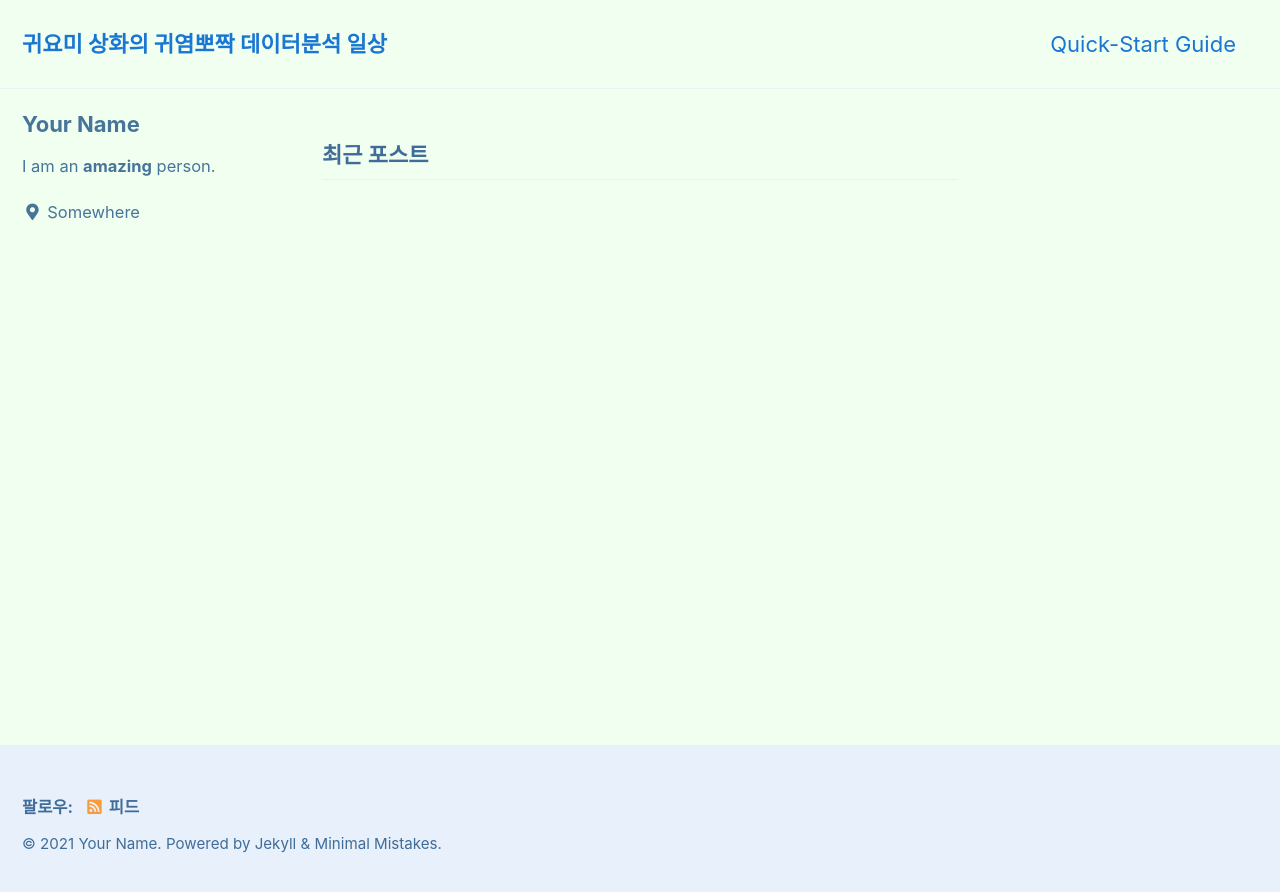
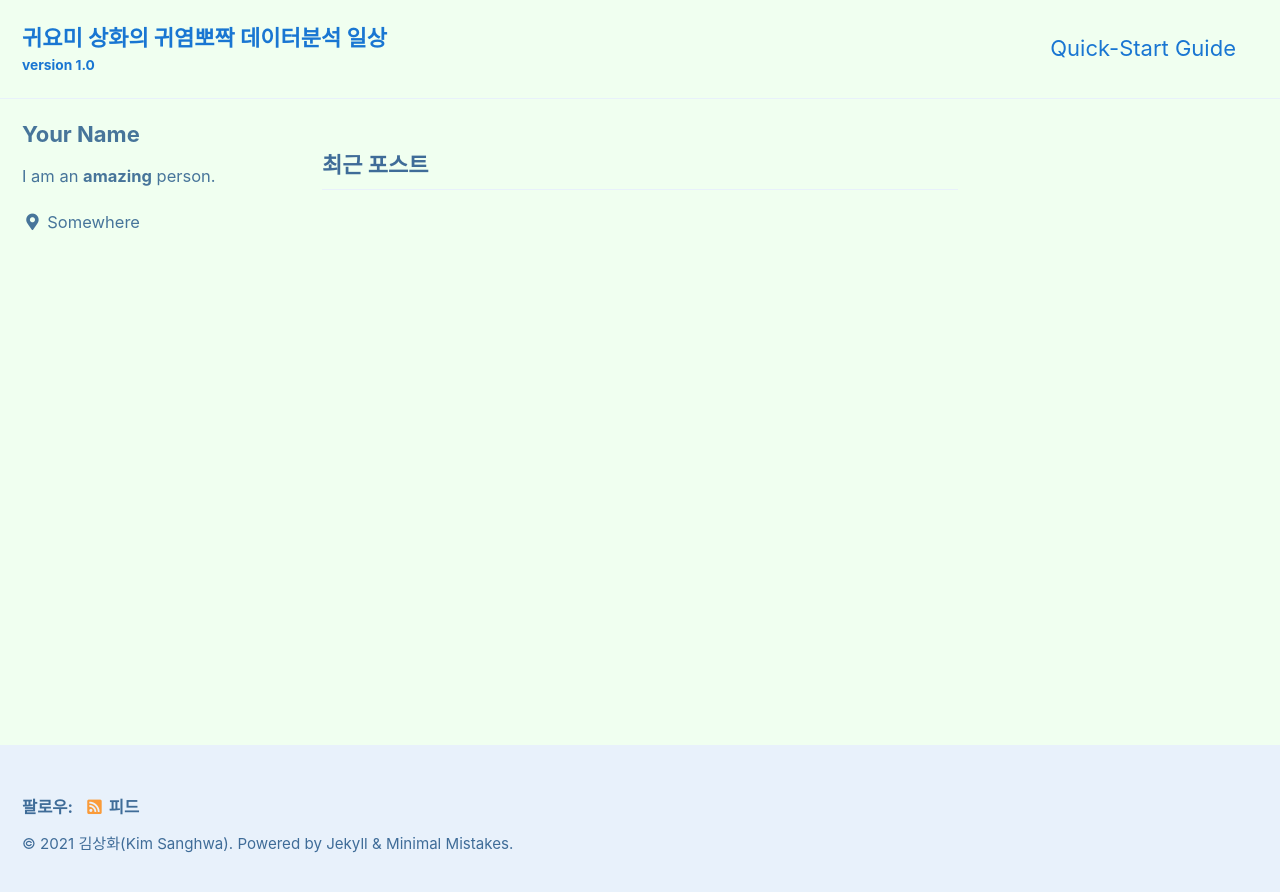
Before and after one commit to kshway/kshway.github.io, a Jekyll site: the page built from index.html, in a window 1280 px wide. Shown: the top 892 px of the page. Built offline with Jekyll 4.4.1, drawn with Linux system fonts in a browser that asks for light colours; cached includes are drawn as plain includes; the list of posts is cut into pages by our own code.

Commit message:
Update _config.yml

```diff
--- a/_config.yml
+++ b/_config.yml
@@ -19,15 +19,15 @@ minimal_mistakes_skin    : "aqua"
 locale                   : "ko-KR"
 title                    : "귀요미 상화의 귀염뽀짝 데이터분석 일상"
 title_separator          : "-"
-subtitle                 : # site tagline that appears below site title in masthead
-name                     : "Your Name"
-description              : "An amazing website."
-url                      : # the base hostname & protocol for your site e.g. "https://mmistakes.github.io"
+subtitle                 : "version 1.0" # site tagline that appears below site title in masthead
+name                     : "김상화(Kim Sanghwa)"
+description              : "주어진 상황에 최선을"
+url                      : "https://kshway.github.io" # the base hostname & protocol for your site e.g. "https://mmistakes.github.io"
 baseurl                  : # the subpath of your site, e.g. "/blog"
-repository               : # GitHub username/repo-name e.g. "mmistakes/minimal-mistakes"
+repository               : "https://github.com/kshway/kshway.github.io" # GitHub username/repo-name e.g. "mmistakes/minimal-mistakes"
 teaser                   : # path of fallback teaser image, e.g. "/assets/images/500x300.png"
 logo                     : # path of logo image to display in the masthead, e.g. "/assets/images/88x88.png"
-masthead_title           : # overrides the website title displayed in the masthead, use " " for no title
+masthead_title           : "귀요미 상화의 귀염뽀짝 데이터분석 일상" # overrides the website title displayed in the masthead, use " " for no title
 # breadcrumbs            : false # true, false (default)
 words_per_minute         : 200
 comments:
```
